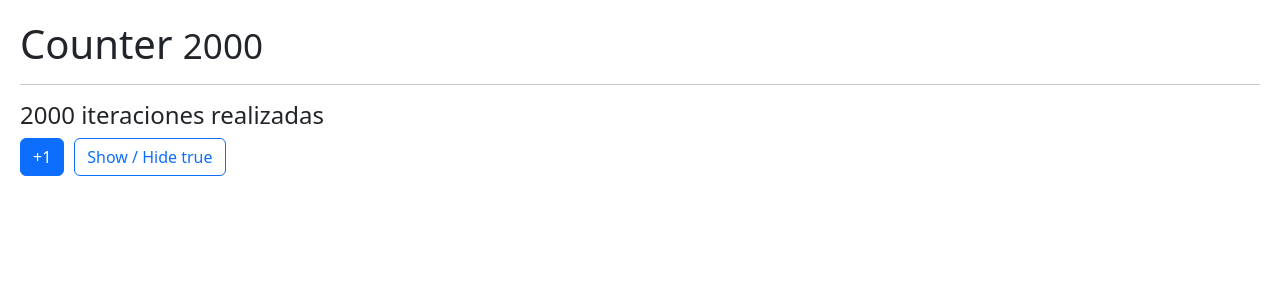
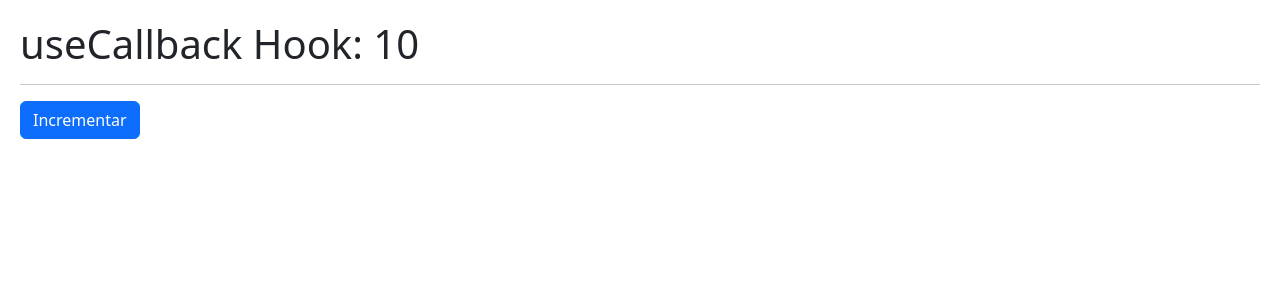
Before and after one commit to xander-on/course-react-fh, a React (Vite) app in the folder 05-hook-app/: page / in a window 1280 px wide. Shown: the top 300 px of the page. Built offline with nearby package versions, Linux system fonts and the light colour scheme.

Commit message:
S9 Profundizando Hooks / 133 useCallback

```diff
--- /dev/null
+++ b/05-hook-app/src/06-memos/CallbackHook.jsx
@@ -0,0 +1,31 @@
+import { useCallback, useEffect, useState } from "react"
+import { ShowIncrement } from "./ShowIncrement";
+
+export const CallbackHook = () => {
+
+  const [counter, setCounter] = useState(10);
+
+  const incrementFather = useCallback(
+    (value) => {
+      setCounter( (c) => c + value );
+    },
+    [],
+  );
+
+  useEffect(() => {
+    // incrementFather();
+  }, [incrementFather])
+
+
+  // const incrementFather = () => {
+  //   setCounter( counter +1 );
+  // }
+
+  return (
+    <>
+      <h1>useCallback Hook: {counter}</h1>
+      <hr />
+      <ShowIncrement increment={incrementFather}/>
+    </>
+  )
+}
--- /dev/null
+++ b/05-hook-app/src/06-memos/ShowIncrement.jsx
@@ -0,0 +1,14 @@
+import React from "react";
+
+export const ShowIncrement = React.memo( ( {increment} ) => {
+
+  console.log('me volvi a generar :(');
+  return (
+    <button
+    className="btn btn-primary"
+    onClick={()=>increment(5)}
+    >
+      Incrementar
+    </button>
+  )
+})
--- a/05-hook-app/src/main.jsx
+++ b/05-hook-app/src/main.jsx
@@ -10,10 +10,11 @@
 // import { Layout } from './05-useLayoutEffect/Layout';
 // import { Memorize } from './06-memos/Memorize';
 import { MemoHook } from './06-memos/MemoHook';
+import { CallbackHook } from './06-memos/CallbackHook';
 import './index.css'
 
 ReactDOM.createRoot(document.getElementById('root')).render(
   // <React.StrictMode>
-    <MemoHook/>
+    <CallbackHook/>
   /* </React.StrictMode> */
 )
```
